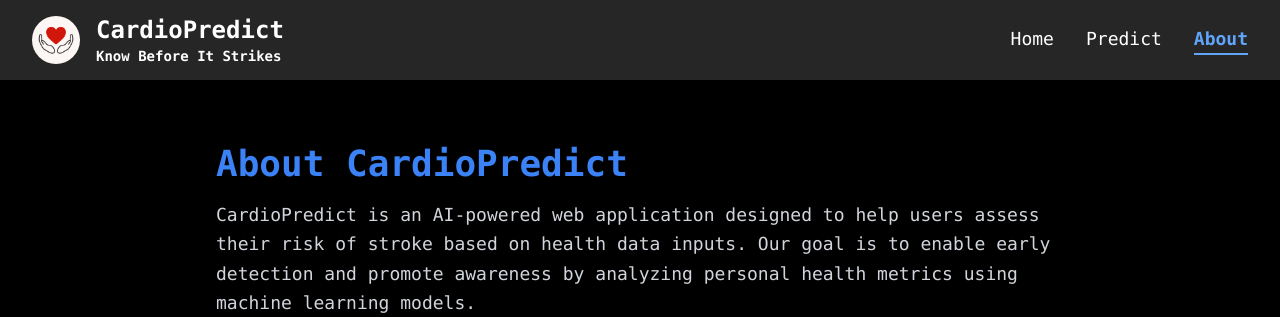
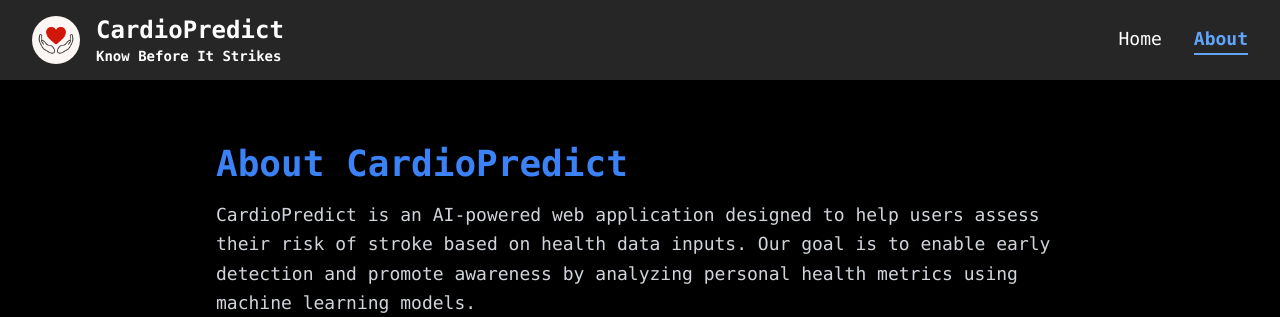
Before and after one commit to 08abhinav/Heart_Stroke_Prediction, a Flask app: page /about in a window 1280 px wide. Shown: the top 317 px of the page. Run offline with Flask 3, Linux system fonts and the light colour scheme; some libraries are stand-ins or nearby versions.

Commit message:
update nav bar with removing predict

```diff
--- a/templates/about.html
+++ b/templates/about.html
@@ -22,7 +22,7 @@
 
         <nav class="flex space-x-8 text-lg">
           <a href="/" class="hover:text-blue-400 transition">Home</a>
-          <a href="/predict" class="hover:text-blue-400 transition">Predict</a>
+          <!-- <a href="/predict" class="hover:text-blue-400 transition">Predict</a> -->
           <a href="/about" class="text-blue-400 font-semibold border-b-2 border-blue-400">About</a>
         </nav>
       </div>
```
